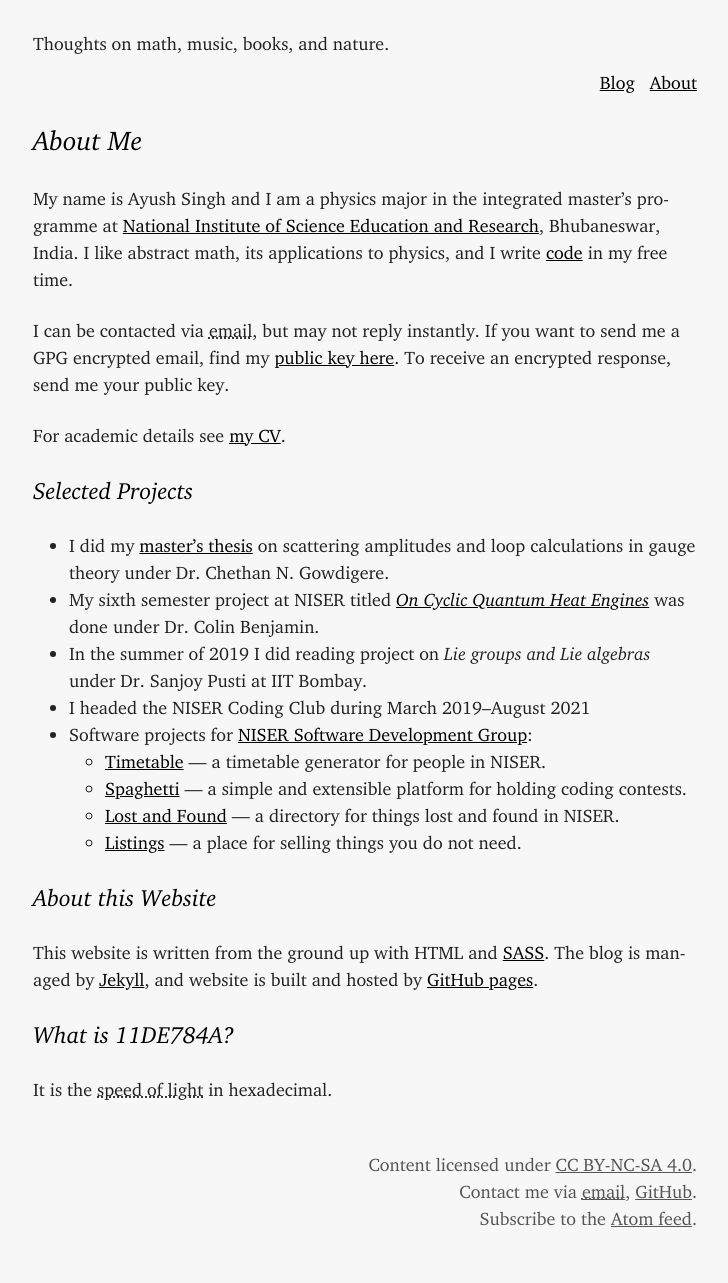
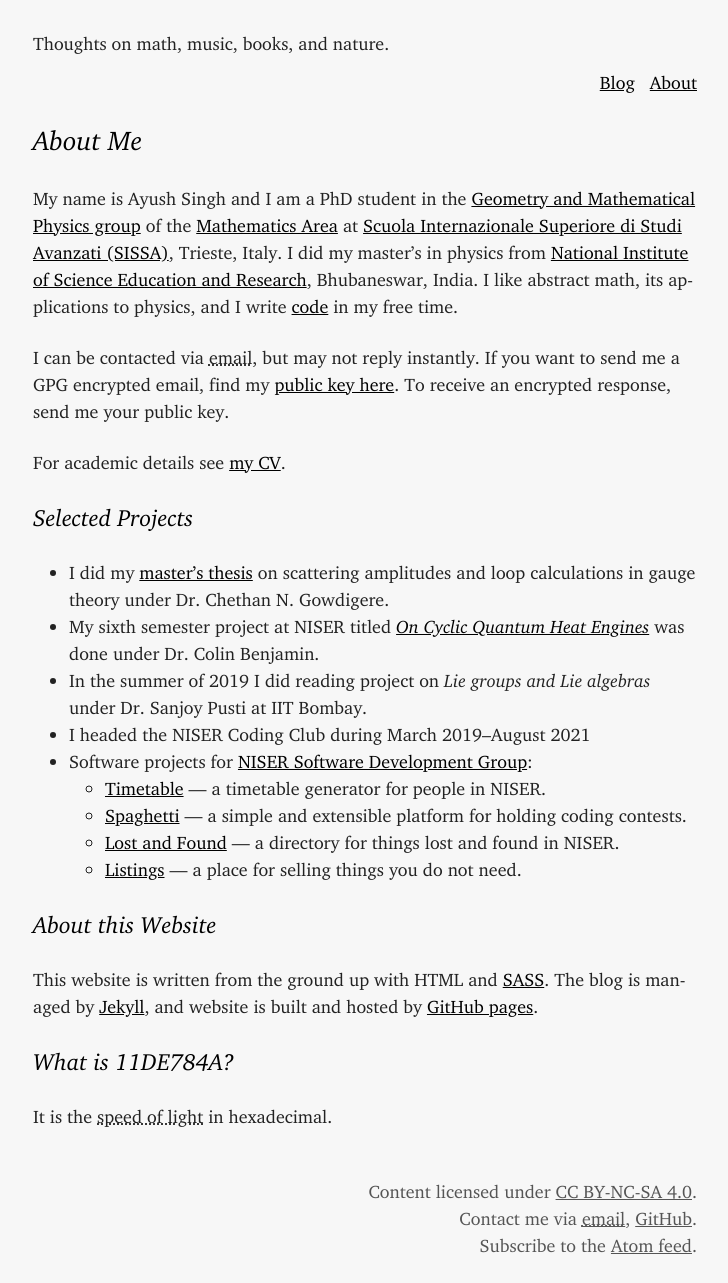
Before and after one commit to LeonardoGoller/LeonardoGoller.github.io, a Jekyll site: the page built from about.markdown, in a window 1280 px wide. Shown: the whole page, without its empty margins (275-1003 px from the left). Built offline with Jekyll 4.4.1, drawn with Linux system fonts in a browser that asks for light colours; comment, search, counter and statistics services are not loaded; before the commit the page ends 1256 px from its top, so only the background shows below that.

Commit message:
about update

```diff
--- a/_config.yml
+++ b/_config.yml
@@ -19,8 +19,8 @@ description: >- # this means to ignore newlines until "baseurl:"
 baseurl: "" # the subpath of your site, e.g. /blog
 url: "" # the base hostname & protocol for your site, e.g. http://example.com
 
-email: ayush.singh@niser.ac.in
-obf_email:  áӳúśh [dot] śíńǵh [at] niser [dot] ac [dot] in
+email: singhayush@protonmail.com
+obf_email:  śíńǵháӳúśh [at] protonmail [dot] com
 github_username:  11DE784A
 
 # License information
--- a/about.markdown
+++ b/about.markdown
@@ -5,9 +5,14 @@ layout: default
 
 # About Me
 
-My name is Ayush Singh and I am a physics major in the
-integrated master's programme at [National Institute of Science Education and Research](https://www.niser.ac.in/), Bhubaneswar, India.  I like
-abstract math, its applications to physics, and I write [code](https://github.com/{{ site.github_username }}/) in my free time.
+My name is Ayush Singh and I am a PhD student in the
+[Geometry and Mathematical Physics group](https://www.math.sissa.it/content/geometry-and-mathematical-physics-0)
+of the [Mathematics Area](https://www.math.sissa.it/) at
+[Scuola Internazionale Superiore di Studi Avanzati (SISSA)](https://www.sissa.it/), Trieste, Italy.
+I did my master's in physics from [National Institute of Science Education and
+Research](https://www.niser.ac.in/), Bhubaneswar, India.  I like abstract math,
+its applications to physics, and I write [code](https://github.com/{{
+site.github_username }}/) in my free time.
 
 I can be contacted via <abbr title="{{ site.obf_email }}">email</abbr>, but may not
 reply instantly. If you want to send me a GPG encrypted email, find my [public
```
